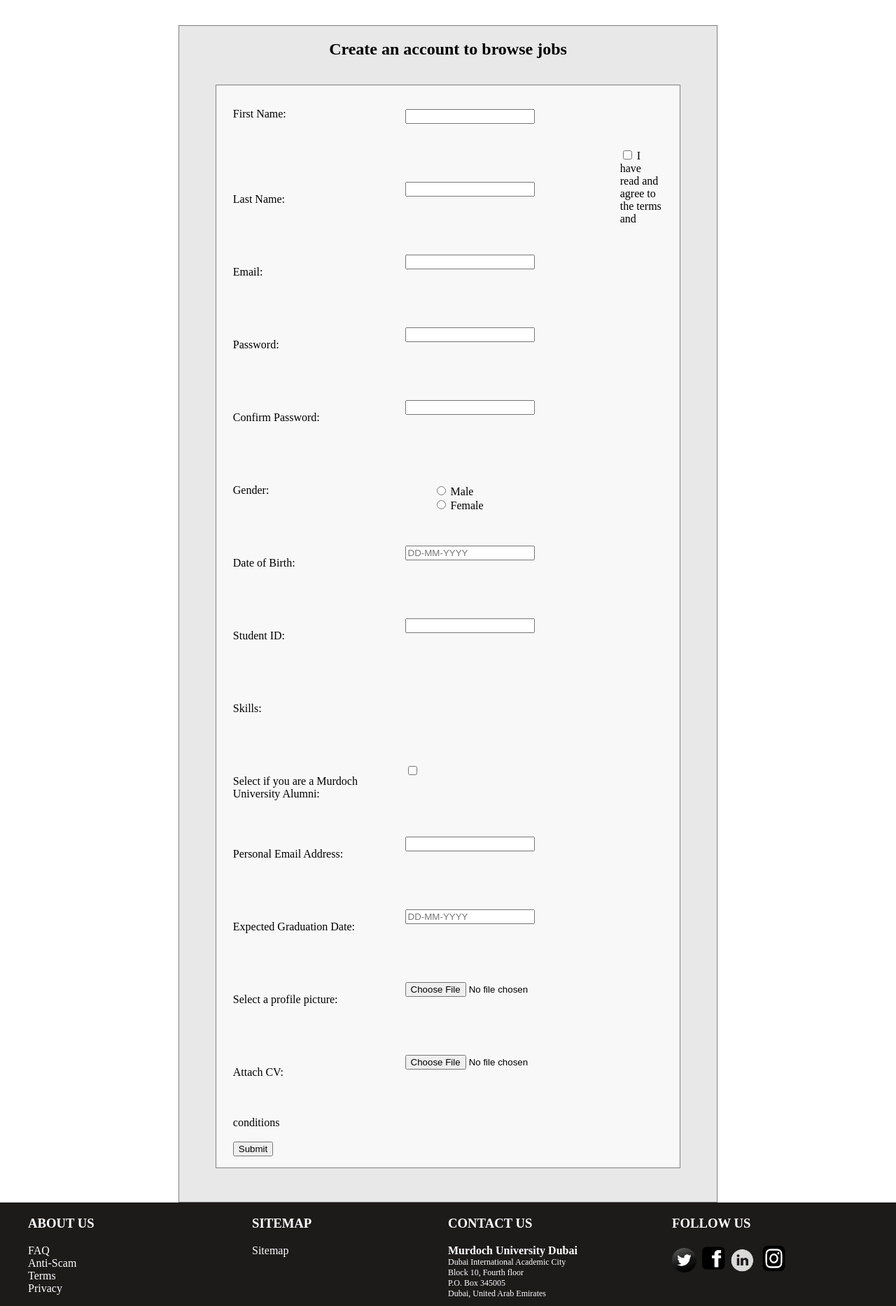
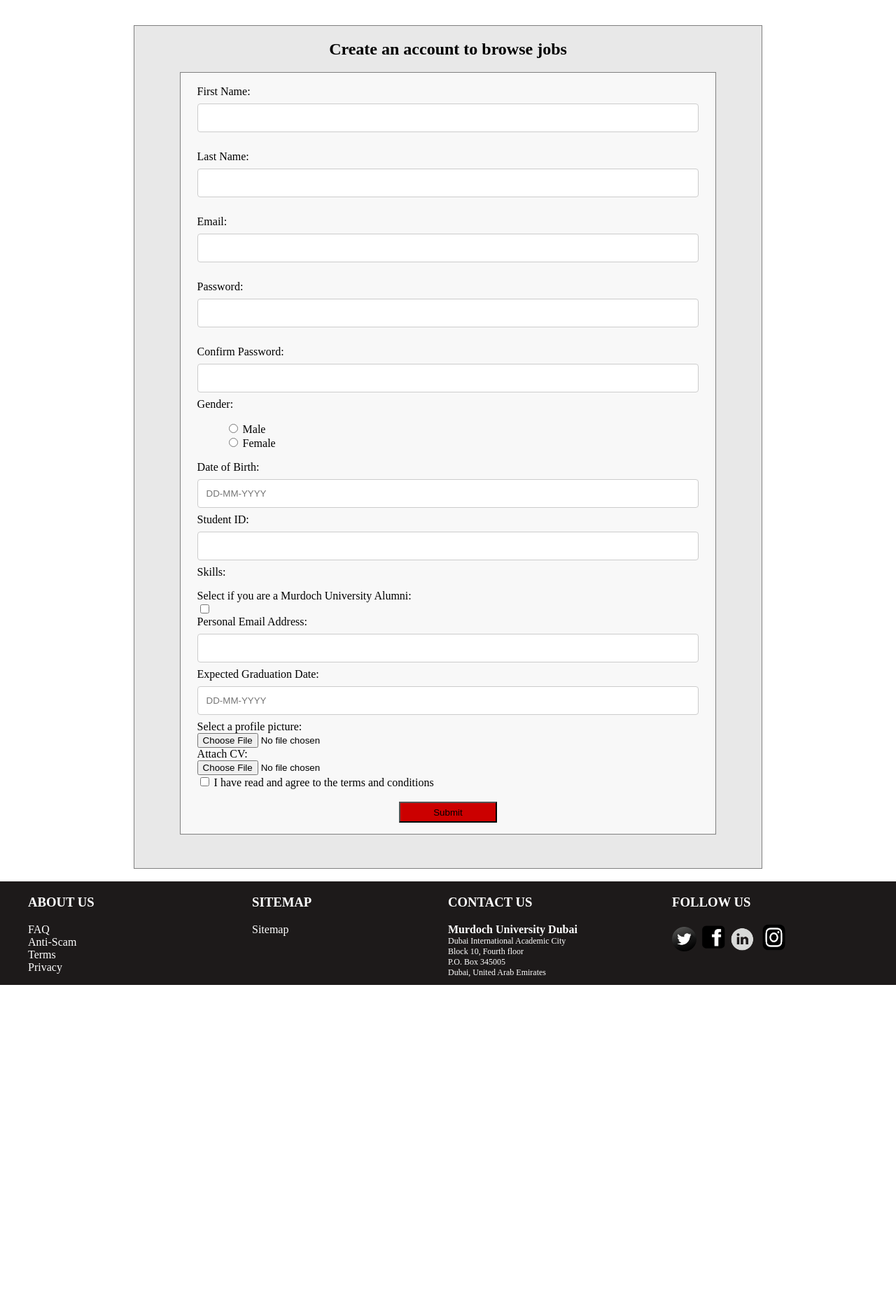
Before and after one commit to roan-varghese/DjangoUnlimited, a Django app: page /student/student_registration in a window 1280 px wide. Shown: the part 162-2029 px from the top of the page at 70% size. After the commit the page ends 1570 px from the top, so only its background shows below. Run offline with Django 3.2, Linux system fonts and the light colour scheme; data that the repository does not hold is empty.

Commit message:
The styling of student_registration.html has been made.

```diff
--- a/DjangoUnlimited/Templates/student_registration.html
+++ b/DjangoUnlimited/Templates/student_registration.html
@@ -2,7 +2,8 @@
 <!-- Stylesheet -->
 {% block css %}
     <link rel="stylesheet" rel = "text/css" href="{% static 'css/Stylesheet.css' %}"/>
-    <link rel="stylesheet" type = "text/css" href="{% static 'css/Registration.css' %}"/>
+<link rel="stylesheet" rel = "text/css" href="{% static 'css/Registor.css' %}"/>
+
 {% endblock css %}
 
 <!DOCTYPE html>
@@ -52,18 +53,17 @@
 <body onload="disable_fields(document.getElementById('id_alumni_status').checked)">
 
 <br><br>
-     <div class = "page">
+     <div class = "overall-page">
 
-        <div class = "container" >
-            <div class = "page"> </div>
-            <h2 align = "center">Create an account to browse jobs</h2><br>
-            <div class = "container2">
+        <div class = "inside-container" >
+            <div class = "overall-page"> </div>
+            <h2 align = "center">Create an account to browse jobs</h2>
+            <div class = "inside-container2">
                 <form method="post" action="student_registration">
                     {% csrf_token %}
 
                     {% for field in user_form %}
-                        <div class = "Col1">{{ field.label }}: </div>
-                        <br>
+                     <br>   <div class = "Col1">{{ field.label }}: </div>
                         <div class = "Col2">{{ field }}</div>
                     {% endfor %}
 
@@ -75,17 +75,17 @@
                     {% endfor %}
                     <input type="checkbox" name="terms" required>
                   <label>I have read and agree to the terms and conditions</label><br><br>
-
-        <input type="submit">
+                   <div style="text-align:center;">
+                        <input type="submit" style=" background-color:rgb(204,0,0); width: 140px; height:30px; margin: 0 auto;"/> </div>
                 </form>
             </div>
         </div>
-        <br><br>
-    <div>
+        <br>
+         <div>
         {% for message in messages %}
             <h3> {{message}} </h3>
         {% endfor %}
-    </div></div>
+     </div></div><br>
 </body>
 <!--This is the begining of the footer!-->
     <footer>
--- /dev/null
+++ b/DjangoUnlimited/static/css/Registor.css
@@ -0,0 +1,59 @@
+.overall-page{
+    display:flex;
+}
+.inside-container{
+margin: auto;
+    width: 70%;
+    height: auto;
+    background-color: #E8E8E8;
+    padding-top: 0px;
+    padding-bottom: 3em;
+    align: center;
+    border: 0.05em solid grey;}
+
+ .inside-container2{
+ margin: auto;
+    width: 80%;
+    height: auto;
+    background-color: #F8F8F8;
+    padding-top:0.0em;
+    padding-left: 1.5em;
+    padding-right: 1.5em;
+    align: center;
+    border: 0.05em solid grey;
+}
+
+input[type=text],select{
+  width: 100%;
+  padding: 12px 12px;
+  margin: 8px 0;
+  display: inline-block;
+  border: 1px solid #ccc;
+  border-radius: 4px;
+  box-sizing: border-box;
+}
+input[type=text], select, textarea {
+  width: 100%;
+  padding: 12px;
+  border: 1px solid #ccc;
+  border-radius: 4px;
+  resize: vertical;
+}
+input[type=email], select {
+  width: 100%;
+  padding: 12px 20px;
+  margin: 8px 0;
+  display: inline-block;
+  border: 1px solid #ccc;
+  border-radius: 4px;
+  box-sizing: border-box;
+}
+input[type=password], select {
+  width: 100%;
+  padding: 12px 20px;
+  margin: 8px 0;
+  display: inline-block;
+  border: 1px solid #ccc;
+  border-radius: 4px;
+  box-sizing: border-box;
+}
--- a/DjangoUnlimited/static/css/Registration.css
+++ /dev/null
@@ -1,53 +0,0 @@
-.page{
-    display:flex;
-}
-
-.container {
-    margin: auto;
-    width: 60%;
-    height: auto;
-    background-color: #E8E8E8;
-    padding-top: 0px;
-    padding-bottom: 3em;
-    align: center;
-    border: 0.05em solid grey;
-}
-.container2 {
-    margin: auto;
-    width: 80%;
-    height: auto;
-    background-color: #F8F8F8;
-    padding-top:0.0em;
-    padding-left: 1.5em;
-    padding-right: 1.5em;
-    align: center;
-    border: 0.05em solid grey;
-}
-
-form.submit{
-    background-color:#D3D3D3;
-    height: 2em;
-    width: 15em;
-}
-
-.col1{
-    float: left;
-    width: 40%;
-    margin-top: 2em;
-    display: inline-block;
-}
-
-.col2{
-    float: left;
-    width: 50%;
-    height:5.5em;
-    margin-top: 1em;
-}
-
-input[type=text], select, email, datalist , option, {
-  width: 75%;
-  padding: 0.75em;
-  border: 0.1em solid #ccc;
-  border-radius: 0.45em;
-  resize: vertical;
-}
```
Also changed, not shown: DjangoUnlimited/templates/Employer_Registration.html (+9 -10 lines).
